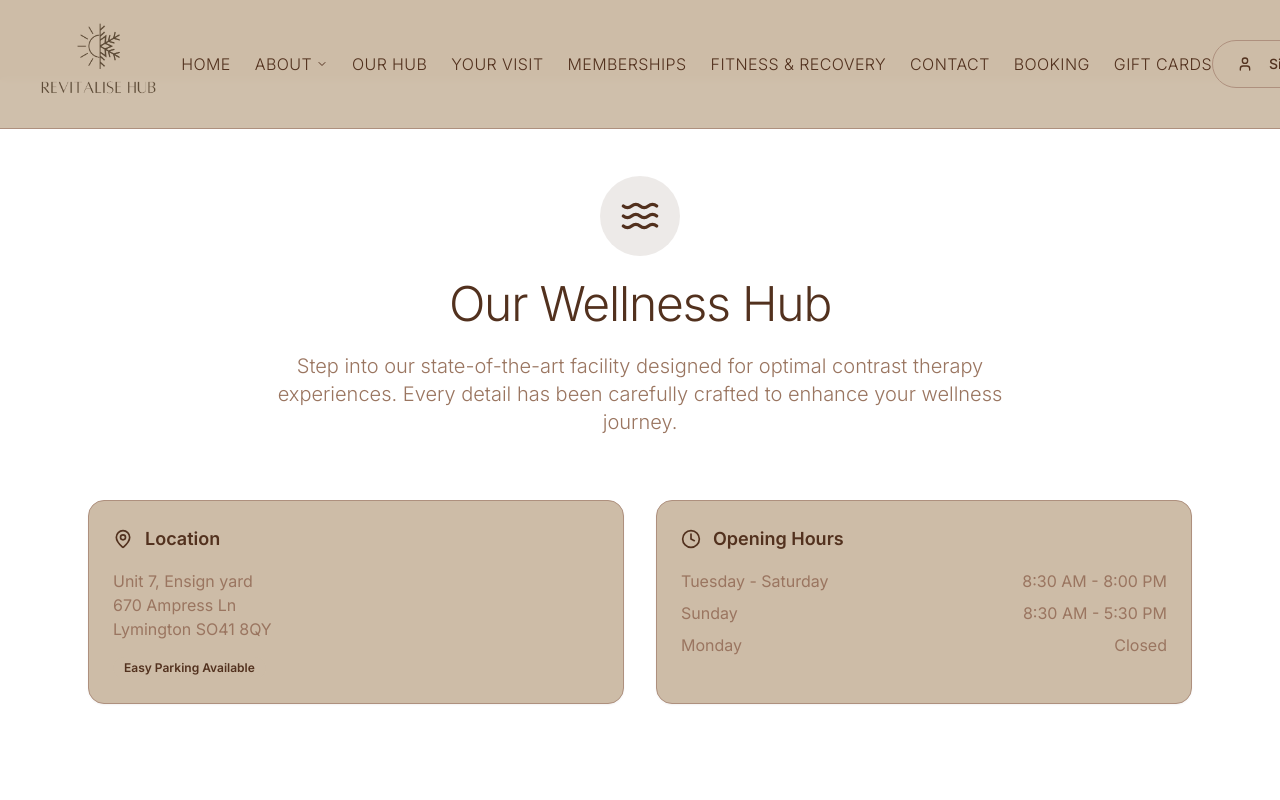
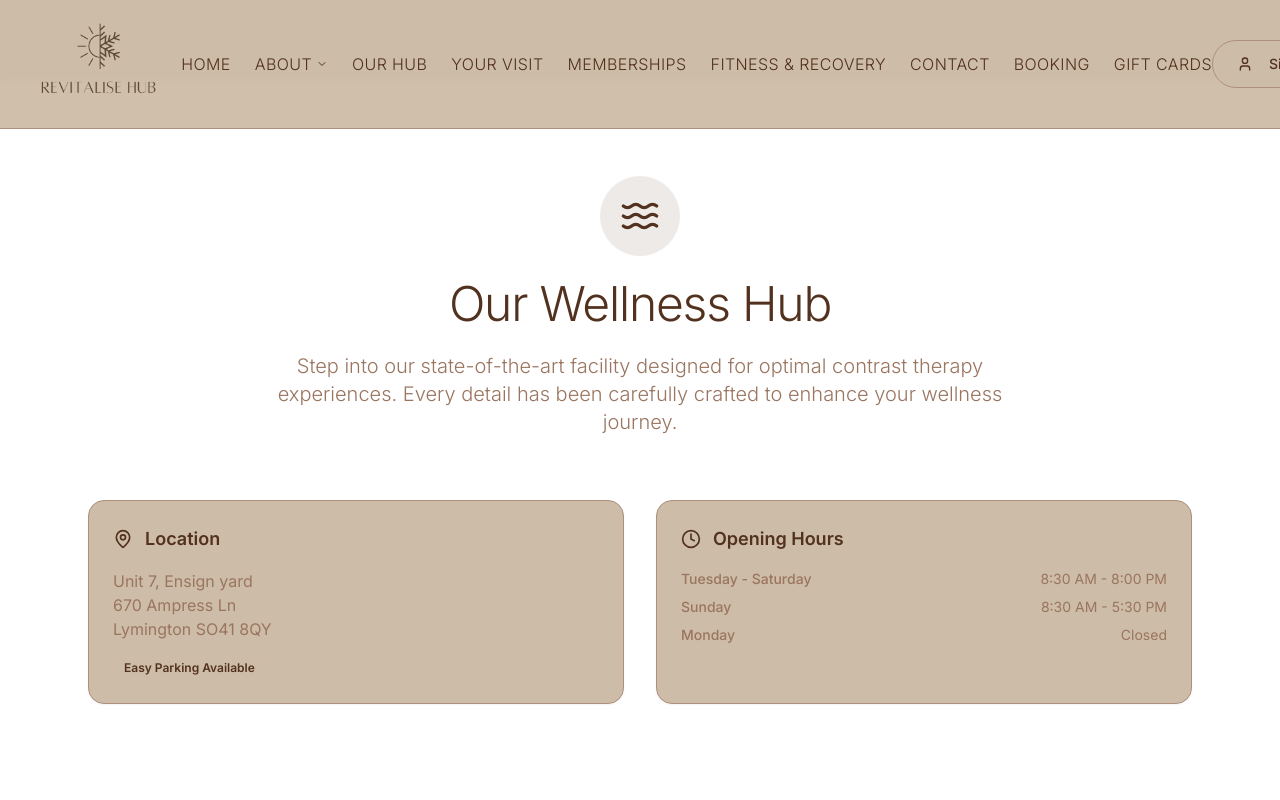
Before and after one commit to joeroffey/web-revamp-dreamscape-creator, a React (Vite) app: page /our-hub in a window 1280 px wide. Shown: the top 800 px of the page. Built offline with nearby package versions, Linux system fonts and the light colour scheme.

Commit message:
Fix opening hours on all pages

```diff
--- a/src/pages/OurHub.tsx
+++ b/src/pages/OurHub.tsx
@@ -87,18 +87,18 @@ const OurHub = () => {
                     <Clock className="h-5 w-5 text-primary" />
                     <h3 className="text-lg font-semibold">Opening Hours</h3>
                   </div>
-                  <div className="space-y-2 text-muted-foreground">
-                    <div className="flex justify-between">
-                      <span>Tuesday - Saturday</span>
-                      <span>8:30 AM - 8:00 PM</span>
+                  <div className="space-y-2 text-muted-foreground text-sm">
+                    <div className="grid grid-cols-2 gap-x-4 gap-y-0.5">
+                      <span className="font-medium">Tuesday - Saturday</span>
+                      <span className="text-right">8:30 AM - 8:00 PM</span>
                     </div>
-                    <div className="flex justify-between">
-                      <span>Sunday</span>
-                      <span>8:30 AM - 5:30 PM</span>
+                    <div className="grid grid-cols-2 gap-x-4 gap-y-0.5">
+                      <span className="font-medium">Sunday</span>
+                      <span className="text-right">8:30 AM - 5:30 PM</span>
                     </div>
-                    <div className="flex justify-between">
-                      <span>Monday</span>
-                      <span>Closed</span>
+                    <div className="grid grid-cols-2 gap-x-4 gap-y-0.5">
+                      <span className="font-medium">Monday</span>
+                      <span className="text-right">Closed</span>
                     </div>
                   </div>
                 </CardContent>
```
